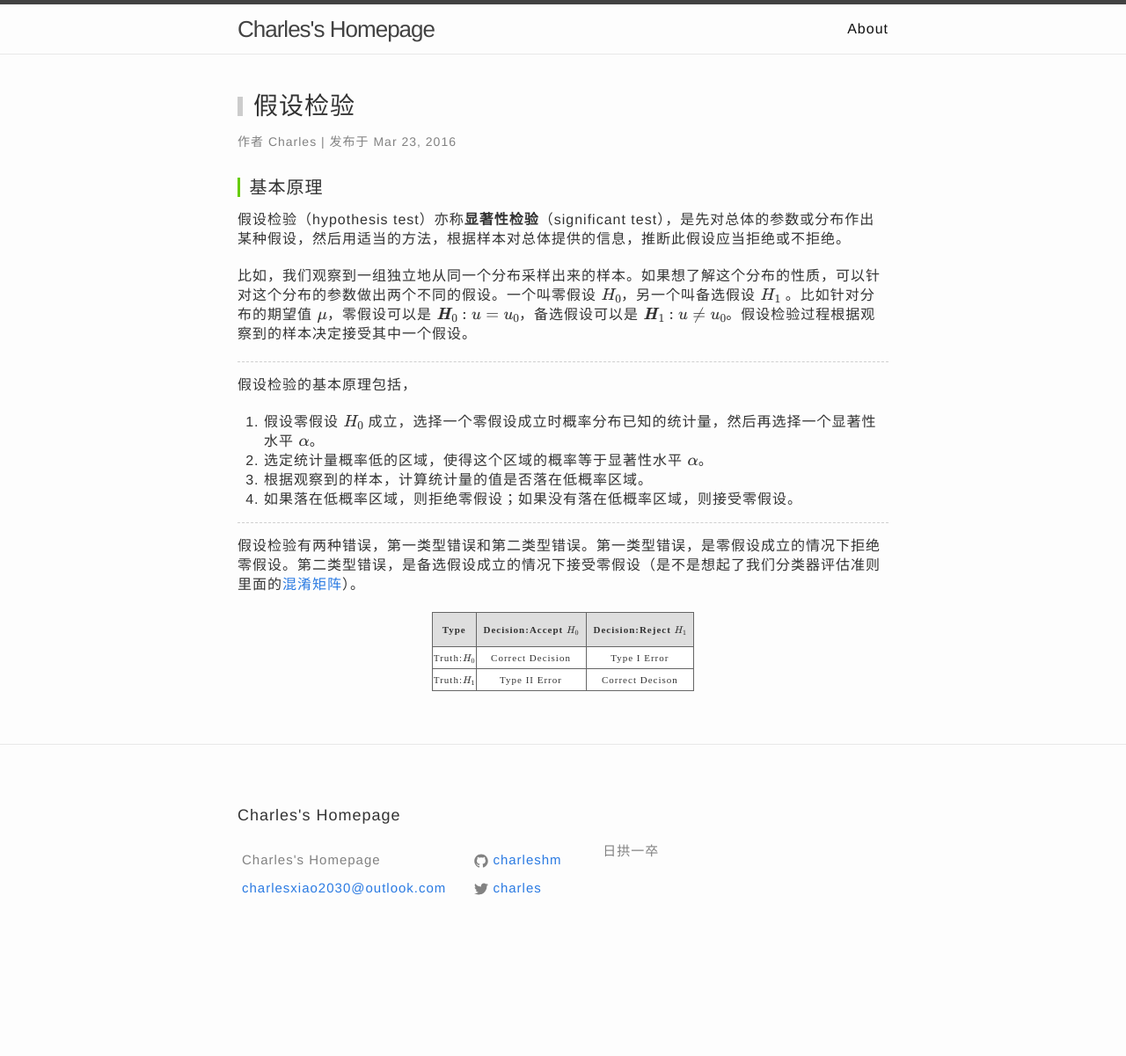
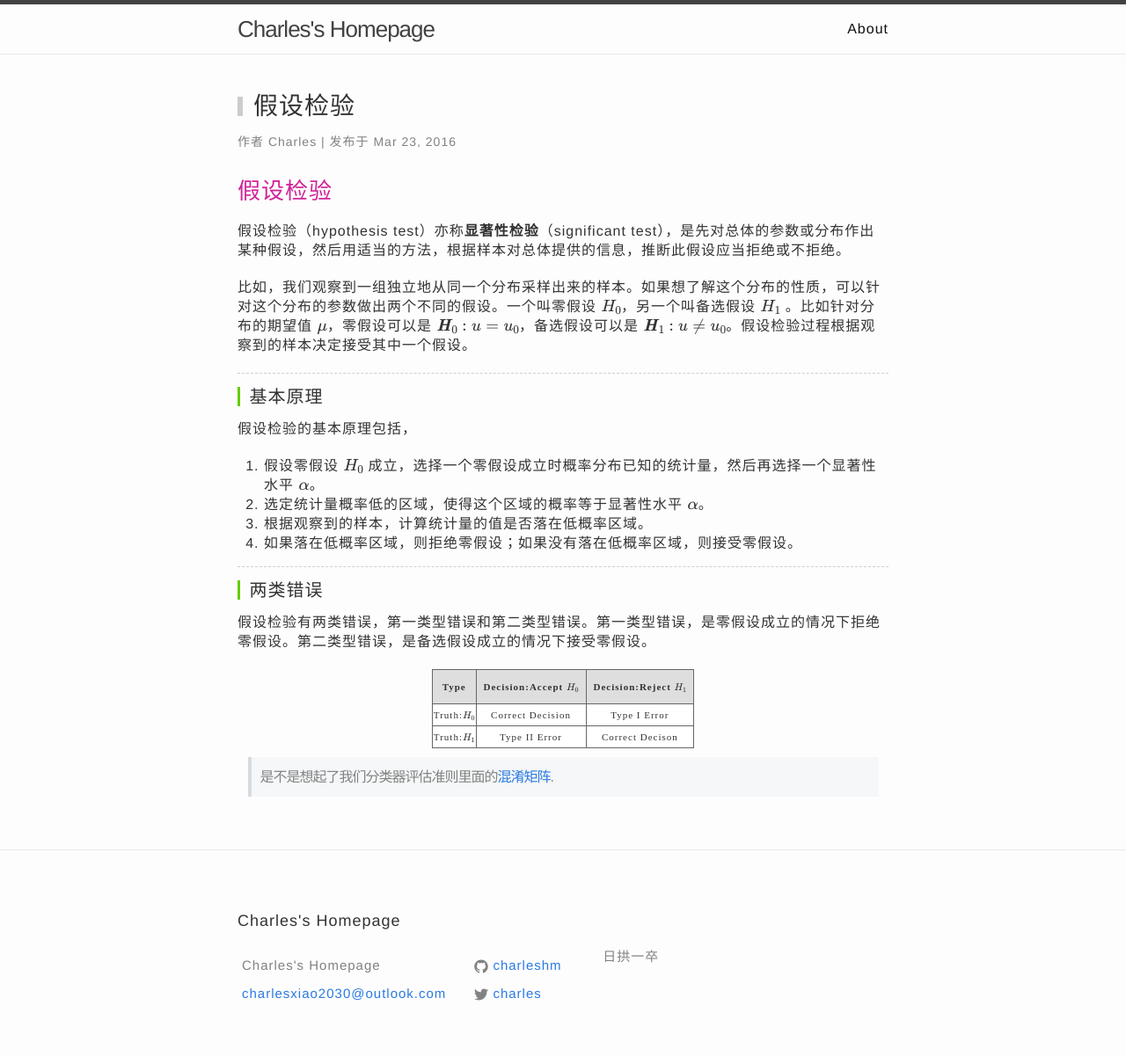
Before and after one commit to charleshm/charleshm.github.io, a Jekyll site: the page built from _posts/2016-03-23-Hypothesis-Testing.md, in a window 1280 px wide. Shown: the whole page at 88% size. Built offline with Jekyll 4.4.1, drawn with Linux system fonts in a browser that asks for light colours; some web fonts are replaced; formulas are drawn with MathJax 3; comment, search, counter and statistics services are not loaded; before the commit the page ends 1081 px from its top, so only the background shows below that.

```diff
--- a/_posts/2016-03-23-Hypothesis-Testing.md
+++ b/_posts/2016-03-23-Hypothesis-Testing.md
@@ -7,7 +7,7 @@
 categories: 机器学习 统计学
 ---
 
-#### 基本原理
+### 假设检验
 假设检验（hypothesis  test）亦称**显著性检验**（significant test），是先对总体的参数或分布作出某种假设，然后用适当的方法，根据样本对总体提供的信息，推断此假设应当拒绝或不拒绝。
 
 比如，我们观察到一组独立地从同一个分布采样出来的样本。如果想了解这个分布的性质，可以针对这个分布的参数做出两个不同的假设。一个叫零假设 $H_0$，另一个叫备选假设 $H_1$ 。比如针对分布的期望值 $\mu$，零假设可以是 $\pmb{H}_0:u = u_0$，备选假设可以是 $\pmb{H}_1: u\neq u_0$。假设检验过程根据观察到的样本决定接受其中一个假设。
@@ -27,11 +29,15 @@
 ----------
 
 
-假设检验有两种错误，第一类型错误和第二类型错误。第一类型错误，是零假设成立的情况下拒绝零假设。第二类型错误，是备选假设成立的情况下接受零假设（是不是想起了我们分类器评估准则里面的[混淆矩阵][1]）。
+#### 两类错误
+
+假设检验有两类错误，第一类型错误和第二类型错误。第一类型错误，是零假设成立的情况下拒绝零假设。第二类型错误，是备选假设成立的情况下接受零假设。
 
 |     Type        | Decision:Accept $H_0$ | Decision:Reject $H_1$ |
 |:-----------:|:---------------------:|:---------------------:|
 | Truth:$H_0$ |    Correct Decision   |      Type I Error     |
 | Truth:$H_1$ |     Type II Error     |    Correct Decison    |
 
+> 是不是想起了我们分类器评估准则里面的[混淆矩阵][1].
+
   [1]: http://charlesx.top/2016/03/Classification-Model-Performance/
```
Also changed, not shown: other parts of _posts/2016-03-23-Hypothesis-Testing.md (+2 -0 lines).
